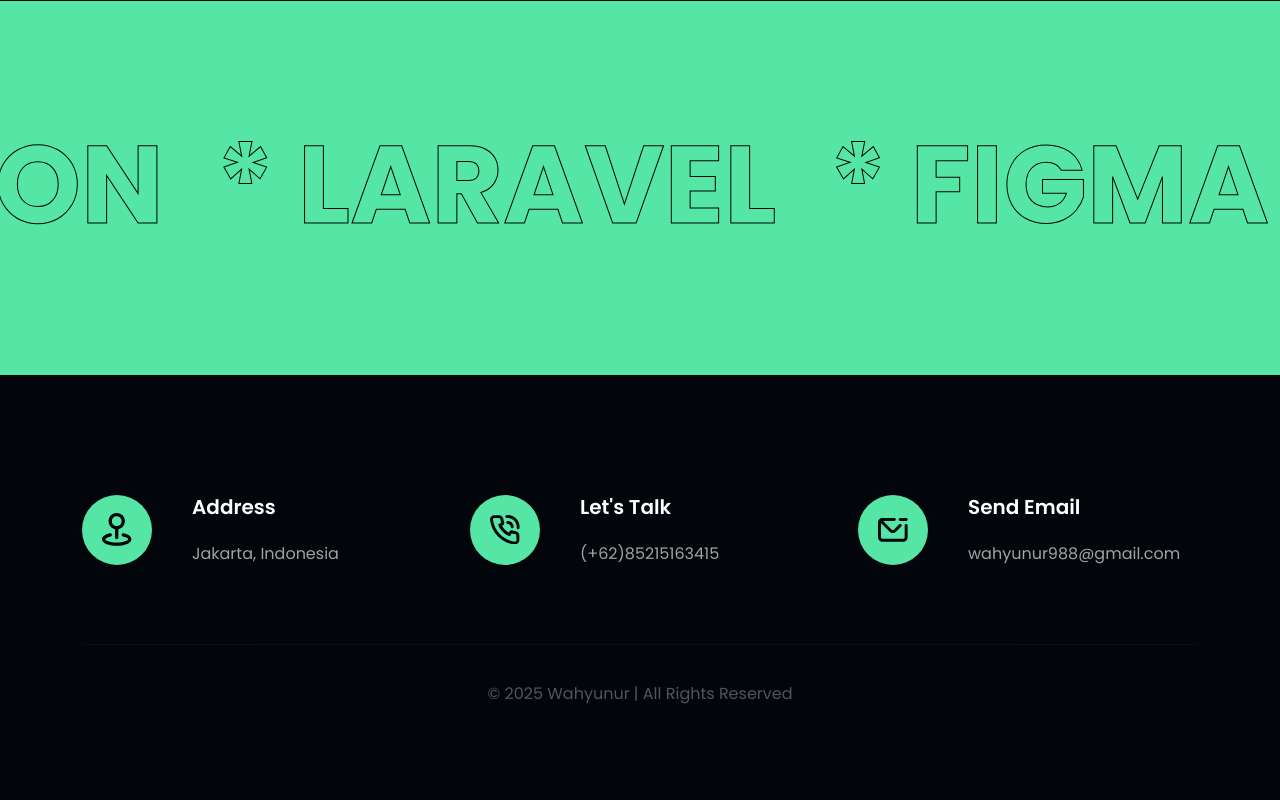
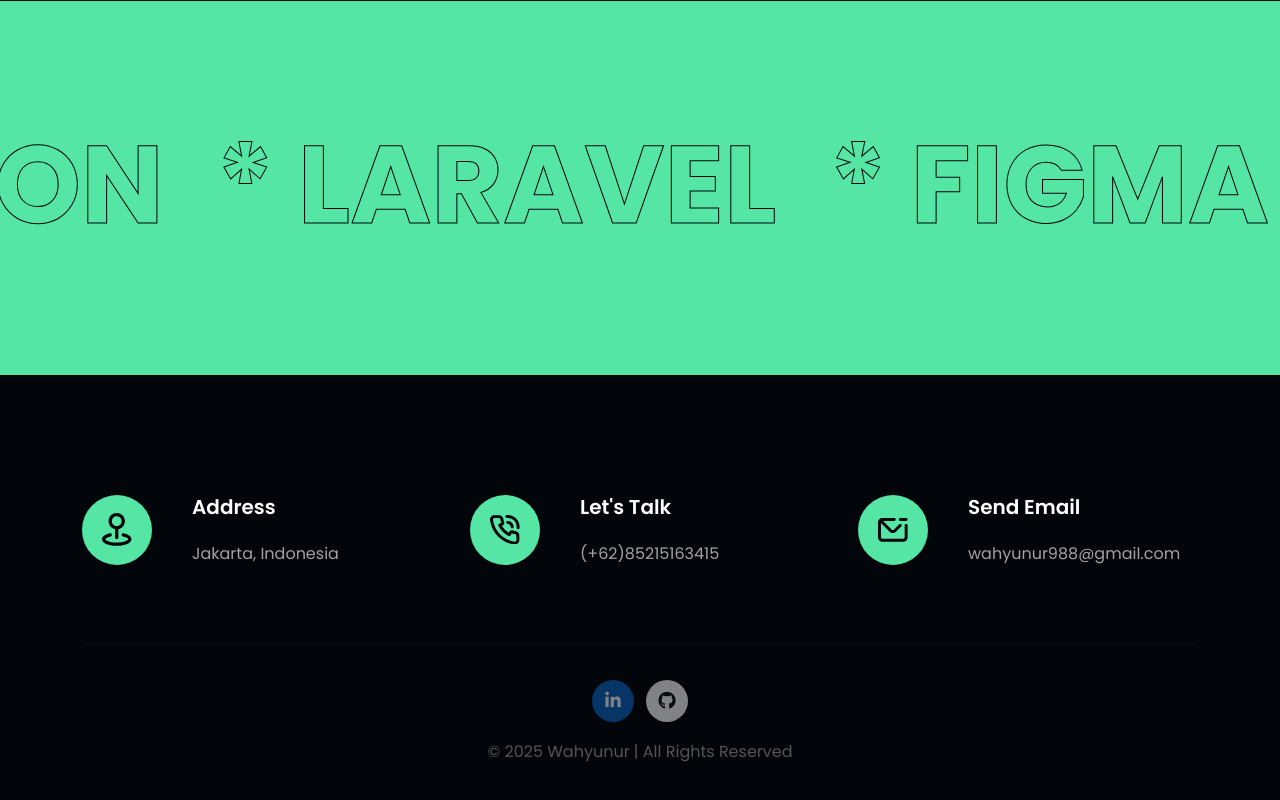
Before and after one commit to Waynra/Wahyunur, a plain HTML site: page index.html in a window 1280 px wide. Shown: the part 3758-4558 px from the top of the page. Before the commit the page ends 4500 px from the top, so only its background shows below. Drawn offline with Linux system fonts and the light colour scheme.

Commit message:
halaman utama

```diff
--- a/index.html
+++ b/index.html
@@ -145,6 +145,44 @@
       .tf__service .tf__section_heading h5,
       .tf__service .tf__section_heading h2 {
         margin: 0 auto;
+      }
+
+      .footer_social {
+        display: flex;
+        align-items: center;
+        justify-content: center;
+        gap: 0.75rem;
+        margin-bottom: 1rem;
+      }
+
+      .footer_social__link {
+        width: 42px;
+        height: 42px;
+        display: grid;
+        place-items: center;
+        border-radius: 50%;
+        color: var(--colorBlack);
+        background: var(--colorWhite);
+        transition: transform 0.2s ease, box-shadow 0.2s ease;
+      }
+
+      .footer_social__link i {
+        font-size: 1.1rem;
+      }
+
+      .footer_social__link:hover {
+        transform: translateY(-3px);
+        box-shadow: 0 10px 24px rgba(0, 0, 0, 0.3);
+      }
+
+      .footer_social__linkedin {
+        background: #0a66c2;
+        color: #ffffff;
+      }
+
+      .footer_social__github {
+        background: #ffffff;
+        color: #0f1115;
       }
 
       .tf__banner_img {
@@ -1332,6 +1370,26 @@
             <div class="row">
               <div class="col-12">
                 <div class="tf__footer_copyright">
+                  <div class="footer_social">
+                    <a
+                      class="footer_social__link footer_social__linkedin"
+                      href="https://www.linkedin.com/in/wahyu-nur-a7247923a"
+                      target="_blank"
+                      rel="noopener noreferrer"
+                      aria-label="LinkedIn"
+                    >
+                      <i class="fa-brands fa-linkedin-in" aria-hidden="true"></i>
+                    </a>
+                    <a
+                      class="footer_social__link footer_social__github"
+                      href="https://github.com/Waynra"
+                      target="_blank"
+                      rel="noopener noreferrer"
+                      aria-label="GitHub"
+                    >
+                      <i class="fa-brands fa-github" aria-hidden="true"></i>
+                    </a>
+                  </div>
                   <p>
                     &copy; <span id="current-year"></span> Wahyunur | All Rights
                     Reserved
```
